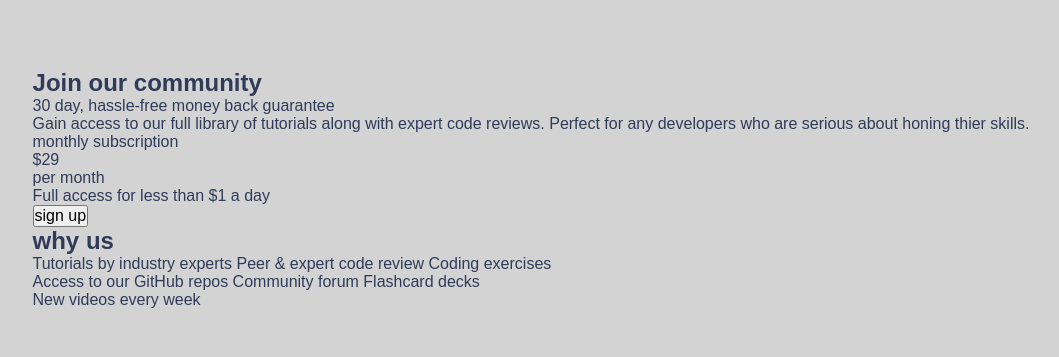
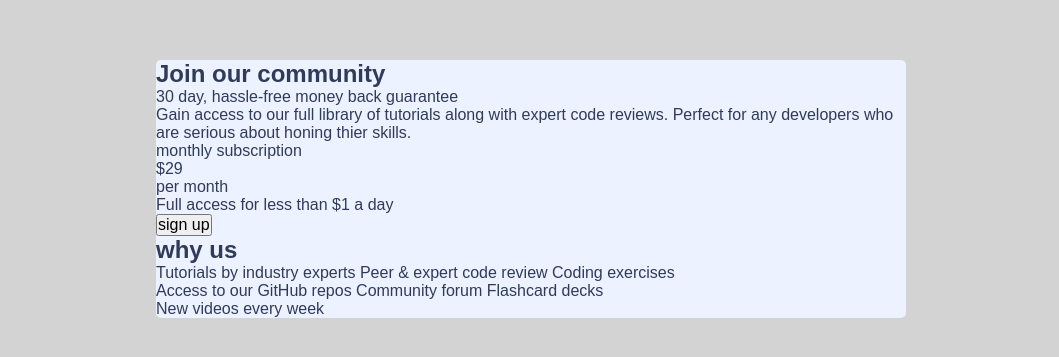
Before and after one commit to tokhirboiskhonov/Our-community-project, a plain HTML site: page index.html in a window 1280 px wide. Shown: the part 211-568 px from the top of the page, without its empty margins (109-1168 px from the left). Drawn offline with nearby package versions, Linux system fonts and the light colour scheme.

Commit message:
feat: changed container styles.

```diff
--- a/css/style.css
+++ b/css/style.css
@@ -83,6 +83,13 @@ img {
 }
 
 .container {
+  max-width: 750px;
+  width: 100%;
+  margin: 0 auto;
+  padding: 0;
+  background-color: #ecf2ff;
+  border-radius: 5px;
+}
   width: 100%;
   max-width: 1200px;
   padding-left: 50px;
```
